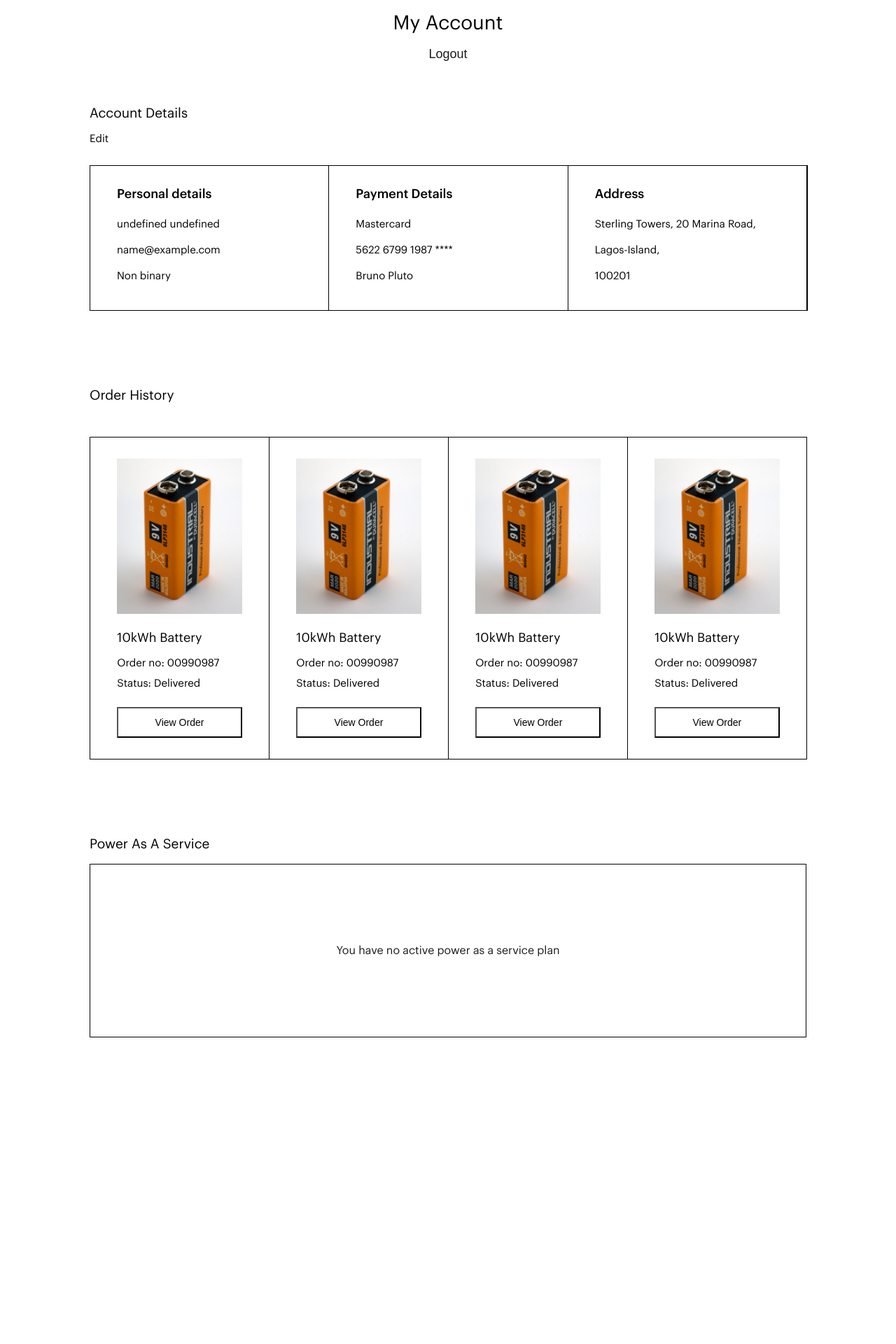
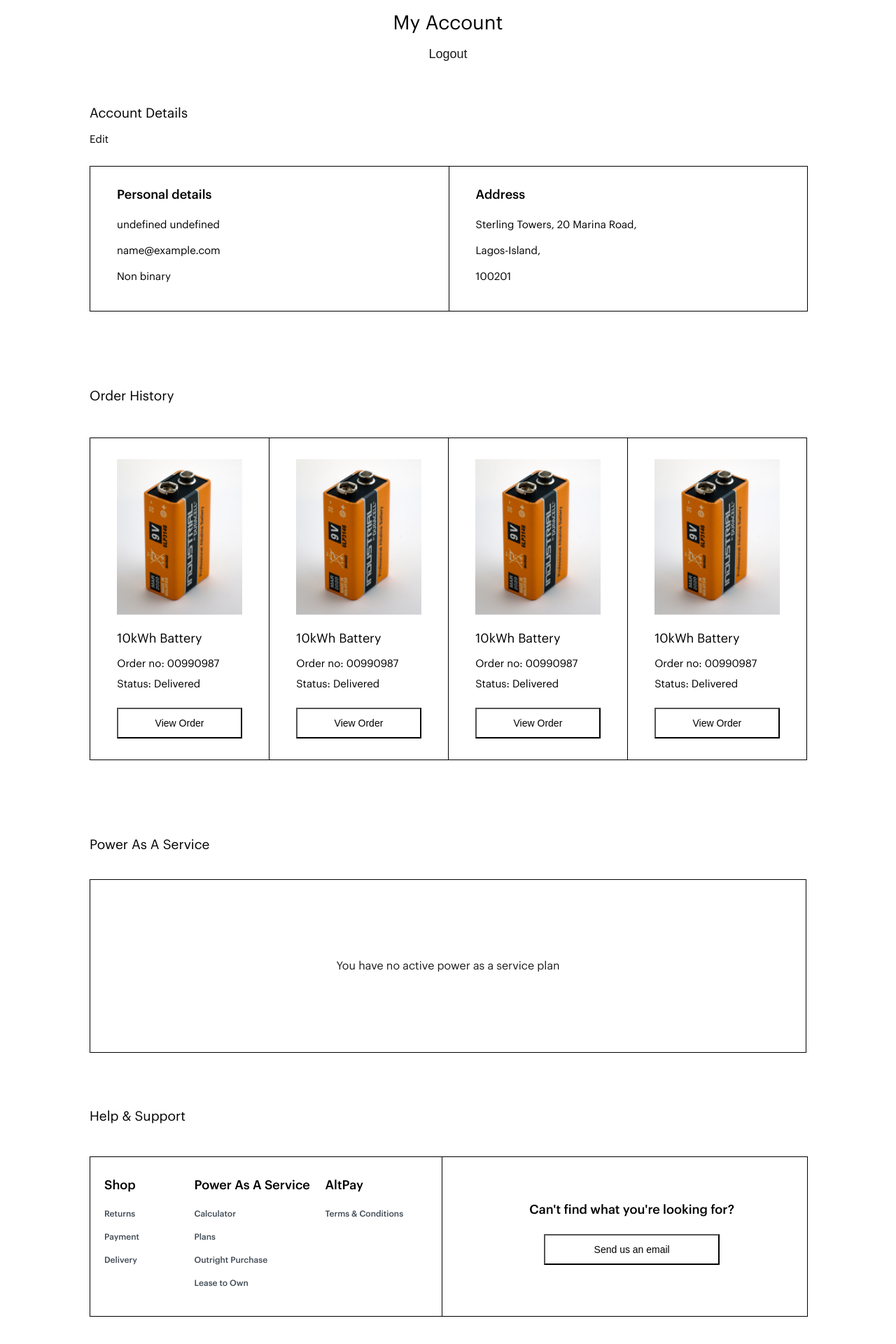
Before and after one commit to Phumbie/imperium-deprecated, a Vue app: page /my-account in a window 1280 px wide. Shown: the part 202-2122 px from the top of the page at 70% size. Before the commit the page ends 1754 px from the top, so only its background shows below. Built offline with nearby package versions, Linux system fonts and the light colour scheme; no server answers; sample sign-in values are in the browser's storage; what vue-js-modal would draw is missing.

Commit message:
chore: removed card details section/added help and support

```diff
--- a/src/components/UserAccount.vue
+++ b/src/components/UserAccount.vue
@@ -3,7 +3,7 @@
     <div class="header-text-28">My Account</div>
     <button class="button-logout small-text" @click="logout()">Logout</button>
     <div class="section-title">Account Details</div>
-    <span class="text-edit">Edit</span>
+    <span><router-link to="/edit-my-account" class="text-edit">Edit</router-link></span>
     <div class="details-container">
       <div class="box">
         <div class="small-header-text">Personal details</div>
@@ -15,12 +15,6 @@
         <div class="info-text">
           {{ userDetails.phone_number }}
         </div>
-      </div>
-      <div class="box">
-        <div class="small-header-text">Payment Details</div>
-        <div class="info-text">Mastercard</div>
-        <div class="info-text">5622 6799 1987 ****</div>
-        <div class="info-text">Bruno Pluto</div>
       </div>
       <div class="box">
         <div class="small-header-text">Address</div>
@@ -39,12 +33,36 @@
           <div class="small-text-18">10kWh Battery</div>
           <div class="small-gray-text">Order no: 00990987</div>
           <div class="small-gray-text">Status: Delivered</div>
-          <router-link to="my-account/order-history" tag="button" class="button-view-order">View Order</router-link>
+          <router-link to="/order-history" tag="button" class="button-view-order">View Order</router-link>
         </div>
       </div>
     </div>
     <span class="section-title">Power As A Service</span>
     <div class="paas-active-plan-container">You have no active power as a service plan</div>
+    <span class="section-title">Help & Support</span>
+    <div class="help-box-container">
+      <span class="help-box">
+        <div class="small-header-text">Shop</div>
+        <div class="info-text">Returns</div>
+        <div class="info-text">Payment</div>
+        <div class="info-text">Delivery</div>
+      </span>
+      <div class="help-box">
+        <div class="small-header-text">Power As A Service</div>
+        <div class="info-text">Calculator</div>
+        <div class="info-text">Plans</div>
+        <div class="info-text">Outright Purchase</div>
+        <div class="info-text">Lease to Own</div>
+      </div>
+      <div class="help-box">
+        <div class="small-header-text">AltPay</div>
+        <div class="info-text">Terms & Conditions</div>
+      </div>
+      <span class="help-box">
+        <p class="small-header-text">Can't find what you're looking for?</p>
+        <router-link to="#" tag="button" class="button-send-mail">Send us an email</router-link>
+      </span>
+    </div>
   </div>
 </template>
 
@@ -101,6 +119,8 @@ export default {
 
   .text-edit{
     font-size: 15px;
+    color: #000000;
+    text-decoration: none;
     cursor: pointer;
   }
 
@@ -127,6 +147,7 @@ export default {
 
   .paas-active-plan-container{
     border: solid 1px #000000;
+    margin: 2% 0% 2% 0%;
     padding-top: 114px;
     padding-bottom: 114px;
     text-align: center;
@@ -139,5 +160,69 @@ export default {
     background: transparent;
     border: none;
   }
+  .box{
+    width: 50%;
+  }
+  .details-container :last-child{
+    border-right: none;
+  }
+  .help-box-container{
+    margin-top: 29px;
+    width: 100%;
+    border: solid 1px #000000;
+    display: flex;
+
+    .border-right-none{
+      border-right: none !important;
+    }
+
+    .help-box{
+      width: 20%;
+      padding-top: 30px;
+      padding-left: 20px;
+      padding-bottom: 20px;
+      padding-right: 0px;
+
+      .small-header-text{
+        font-size: 18px;
+        font-weight: 500;
+        margin-bottom: 25px;
+      }
+
+      .info-text{
+        font-size: 12px;
+        margin-bottom: 20px;
+        font-weight: 500;
+        color: #414b55;
+      }
+    }
+  }
+  .help-box-container span:last-child{
+    width: 60%;
+    border-right: none;
+    border-left: solid 1px black;
+    text-align: center;
+  }
+  .help-box-container span:first-child{
+    width: 13%;
+  }
+  .button-send-mail{
+    width: 50%;
+    // margin-top: 25px;
+    font-size: 14px;
+    background: none;
+    padding-top: 12px;
+    padding-bottom: 12px;
+    transition: 0.5s ease-in-out;
+    outline: none;
+  }
+  .button-send-mail:hover{
+    background: black;
+    color: white;
+    transition: 0.5s ease-in-out;
+  }
+  .help-box p:first-child{
+    margin-top: 7%;
+  }
 }
 </style>
```
